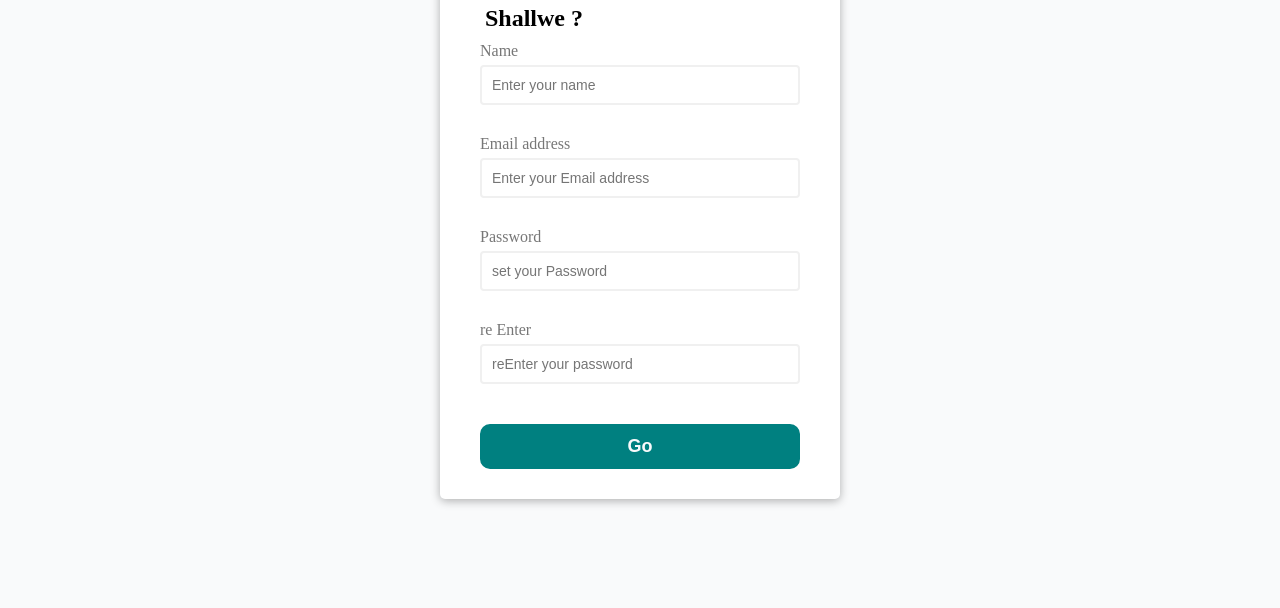
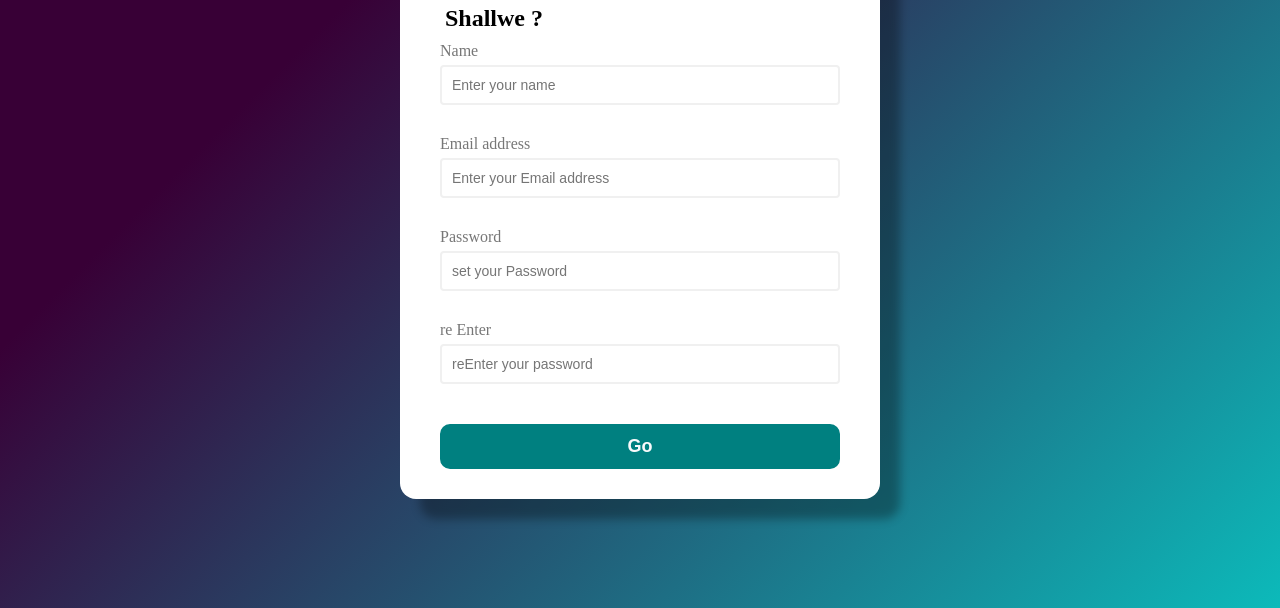
Before and after one commit to saurabh6893/Form-Ui, a plain HTML site: page index.html in a window 1280 px wide. Shown: the part 192-800 px from the top of the page. Drawn offline with Linux system fonts and the light colour scheme.

Commit message:
updated the Ui

```diff
--- a/visual.css
+++ b/visual.css
@@ -3,7 +3,8 @@
 }
 
 body {
-  background-color: #f9fafb;
+  background-color: #0cbaba;
+  background-image: linear-gradient(315deg, #0cbaba 0%, #380036 74%);
   font-family: serif;
   display: flex;
   align-items: center;
@@ -14,9 +15,17 @@ body {
 
 .mainContainer {
   background-color: #fff;
-  border-radius: 5px;
-  width: 400px;
-  box-shadow: 0 2px 10px rgba(0, 0, 0, 0.3);
+  border-radius: 1rem;
+  width: 30rem;
+  box-shadow: 20px 20px 10px rgba(0, 0, 0, 0.3);
+  transition: all 0.5s ease;
+}
+
+.mainContainer:hover {
+  background-color: #fff;
+  border-radius: 2rem;
+  width: 30.5rem;
+  box-shadow: 25px 25px 10px rgba(0, 0, 0, 0.5);
 }
 
 h1 {
```
